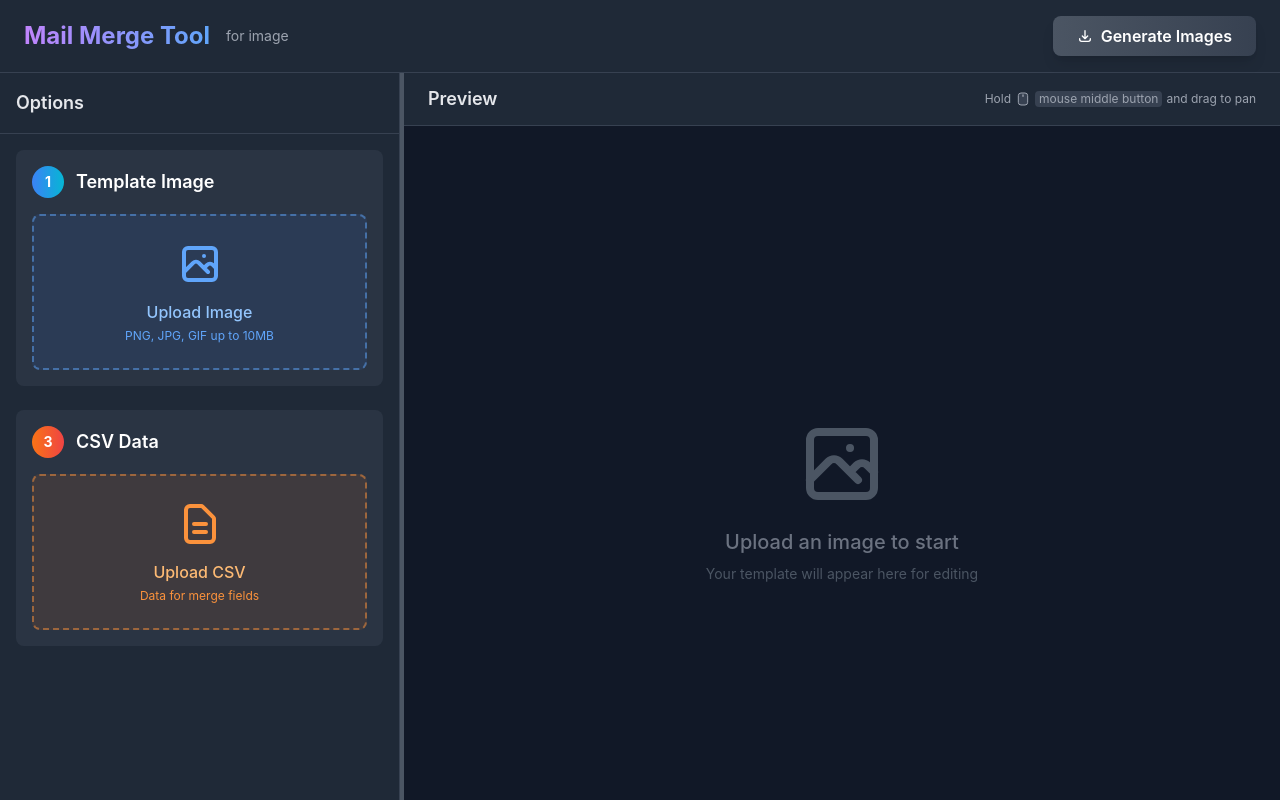
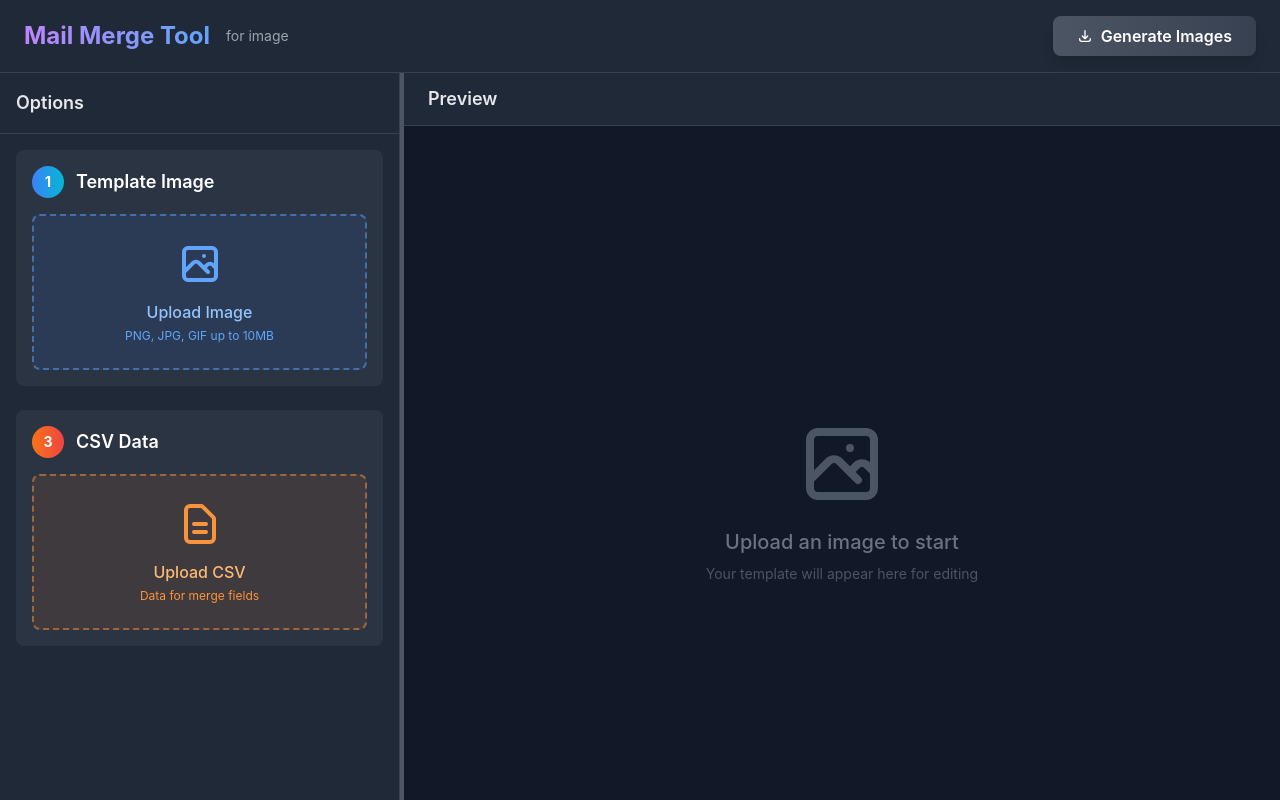
Before and after one commit to 98tools/image-mailmerge-cloudflare, a React (Vite) app: page / in a window 1280 px wide. Built offline with nearby package versions, Linux system fonts and the light colour scheme.

Commit message:
feat: refactor zoom controls rendering in MailMerge component for improved readability

```diff
--- a/src/mailMerge.tsx
+++ b/src/mailMerge.tsx
@@ -1345,6 +1345,7 @@ const MailMerge: React.FC = () => {
             <div className="bg-gray-800 border-b border-gray-700 px-6 py-3">
               <div className="flex items-center justify-between">
                 <h2 className="text-lg font-semibold text-gray-200">Preview</h2>
+                {showZoomControls && ( <>
                 <span className="text-xs text-gray-400 ml-4 flex items-center">
                   {/* Mouse Middle Button SVG */}
                   Hold
@@ -1355,7 +1356,6 @@ const MailMerge: React.FC = () => {
                   <span className="mx-1 px-1 bg-gray-700 rounded">mouse middle button</span>
                   and drag to pan
                 </span>
-                {showZoomControls && (
                   <div className="flex items-center space-x-3">
                     <button onClick={zoomOut} title="Zoom Out (Ctrl+-)" className="bg-gray-700 hover:bg-gray-600 text-white p-2 rounded-lg transition-colors">
                       <svg className="w-4 h-4" fill="none" stroke="currentColor" viewBox="0 0 24 24">
@@ -1377,7 +1377,7 @@ const MailMerge: React.FC = () => {
                       1:1
                     </button>
                   </div>
-                )}
+                </>)}
               </div>
             </div>
 
```
